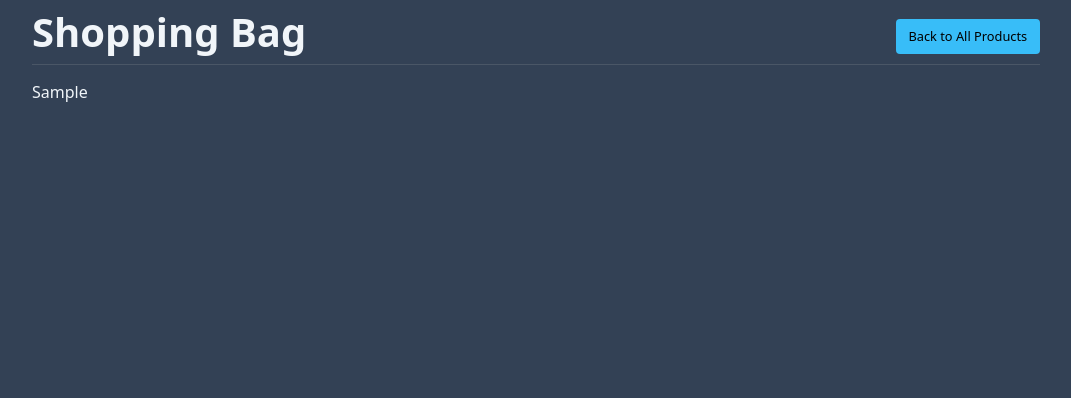
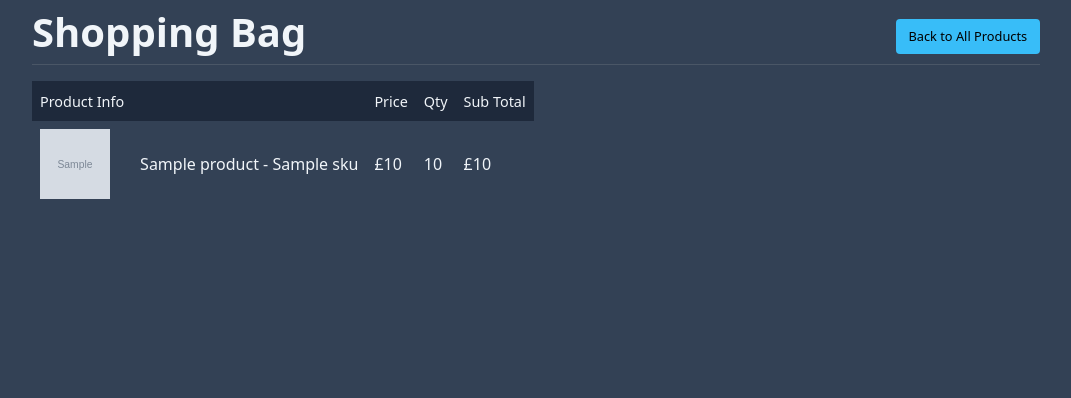
Before and after one commit to Genty83/My-Fitness, a Django app: template bag/templates/bag/bag.html in a window 1280 px wide. Shown: the part 84-482 px from the top of the page, without its empty margins (104-1175 px from the left). Run offline with Django 3.2, Linux system fonts and the light colour scheme; the template is opened without the code that fills it: most values are stand-ins (such as "Sample title", 1, 10 or a date in 2020); grey boxes marked "Sample" are stand-in pictures.

Commit message:
Updated bag template

```diff
--- a/bag/templates/bag/bag.html
+++ b/bag/templates/bag/bag.html
@@ -20,7 +20,41 @@
     <div class="col-span-12">
       {% if bag_items %}
         <div class="table-container">
-          {{ bag_items }}
+          <table>
+            <thead>
+              <tr>
+                <th class="bg-slate-800">Product Info</th>
+                <th class="bg-slate-800"></th>
+                <th class="bg-slate-800">Price</th>
+                <th class="bg-slate-800">Qty</th>
+                <th class="bg-slate-800">Sub Total</th>
+              </tr>
+            </thead>
+
+            {% for item in bag_items %}
+              <tr>
+                <td>
+                  {% if item.product.image == "" %}
+                    <img src="{{ item.product.image_url }}" alt="{{ item.product.name }}">
+                  {% else %}
+                    <img src="{{ item.product.image }}" alt="{{ item.product.name }}">
+                  {% endif %}
+                </td>
+                <td>
+                  <p>{{ item.product.name }} - {{ item.product.sku }}</p>
+                </td>
+                <td>
+                  <p>£{{ item.product.price }}</p>
+                </td>
+                <td>
+                  <p>{{ item.quantity }}</p>
+                </td>
+                <td>
+                  <p>£{{ product.price }}</p>
+                </td>
+              </tr>
+            {% endfor %}
+          </table>
         </div>
       {% else %}
         <p class="ft-size-3xl">Your Bag is empty!</p>
```
Also changed, not shown: db.sqlite3.
